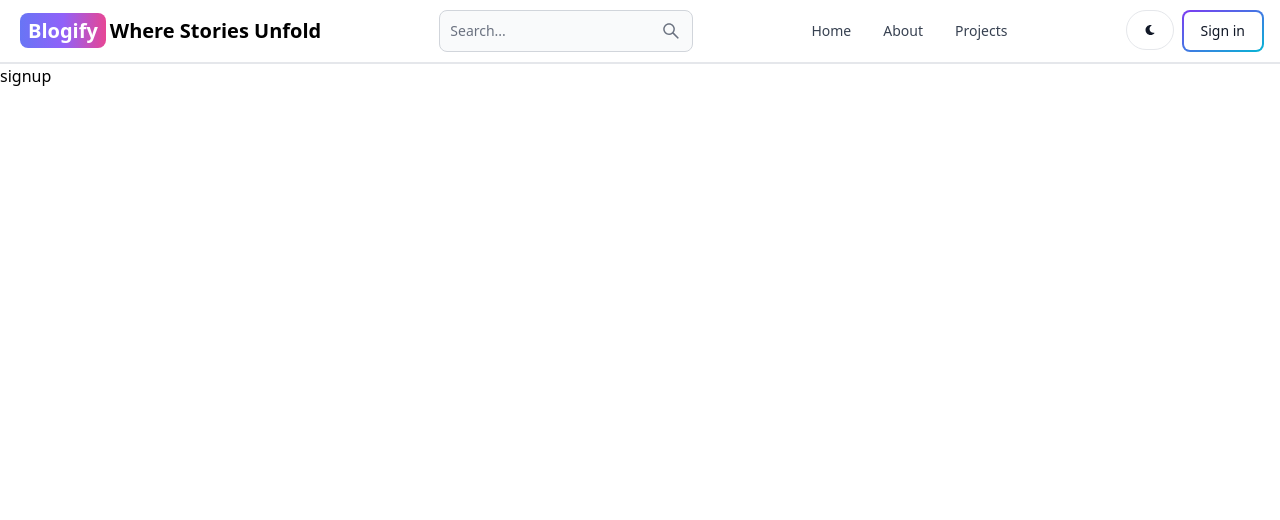
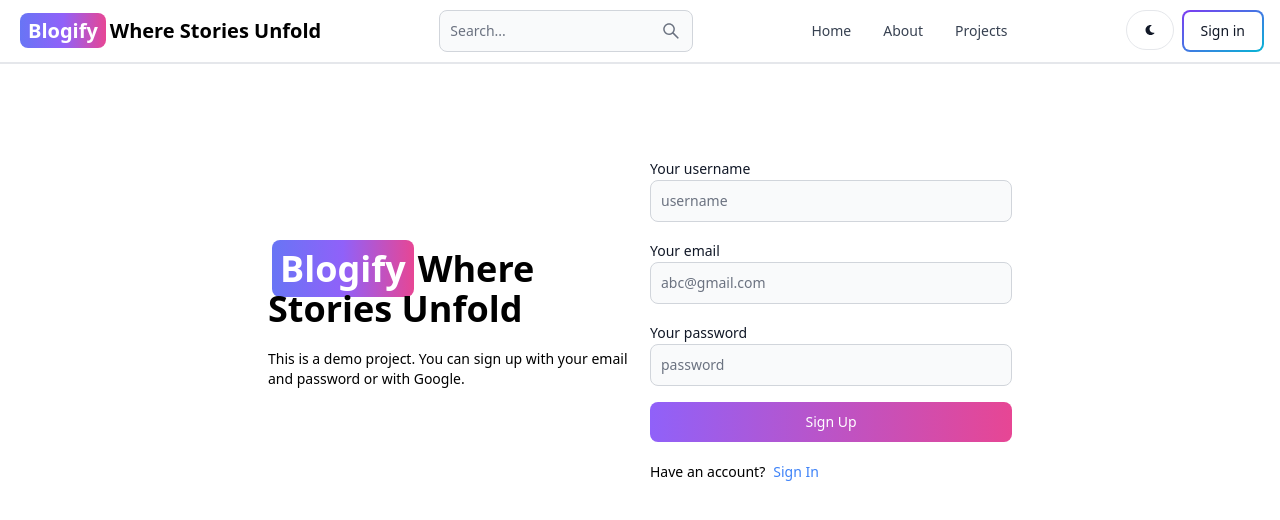
Before and after one commit to GR-2004/mern-blog-application, a React (Vite) app in the folder frontend/: page /sign-up in a window 1280 px wide. Shown: the top 520 px of the page. Built offline with nearby package versions, Linux system fonts and the light colour scheme.

Commit message:
created sign-up page ui

```diff
--- a/frontend/src/pages/Signup.jsx
+++ b/frontend/src/pages/Signup.jsx
@@ -1,11 +1,53 @@
-import React from 'react'
+import { Button, Label, TextInput } from "flowbite-react";
+import React from "react";
+import { Link } from "react-router-dom";
 
 const Signup = () => {
   return (
-    <div>
-      signup
+    <div className="min-h-screen mt-20">
+      <div className="flex p-3 max-w-3xl mx-auto flex-col md:flex-row md:items-center gap-5">
+        {/* left */}
+        <div className="flex-1">
+          <Link to="/" className="font-bold dark:text-white text-4xl">
+            <span className="px-2 mx-1 py-1 bg-gradient-to-r from-indigo-500 via-purple-500 to-pink-500 rounded-lg text-white">
+              Blogify
+            </span>
+            Where Stories Unfold
+          </Link>
+          <p className="text-sm mt-5">
+            This is a demo project. You can sign up with your email and password
+            or with Google.
+          </p>
+        </div>
+        {/* right */}
+        <div className="flex-1">
+          <form className="flex flex-col gap-4">
+            <div>
+              <Label value="Your username" />
+              <TextInput type="text" placeholder="username" id="username" />
+            </div>
+            <div>
+              <Label value="Your email" />
+              <TextInput type="email" placeholder="abc@gmail.com" id="email" />
+            </div>
+            <div>
+              <Label value="Your password" />
+              <TextInput type="password" placeholder="password" id="password" />
+            </div>
+            <Button gradientDuoTone='purpleToPink' type="submit">
+              Sign Up
+            </Button>
+          </form>
+          <div className="flex gap-2 text-sm mt-5">
+            <span>Have an account?</span>
+            <Link to='/sing-in' className="text-blue-500">
+              Sign In
+            </Link>
+          </div>
+        </div>
+      </div>
     </div>
-  )
-}
+  );
+};
 
-export default Signup
+export default Signup;
```
